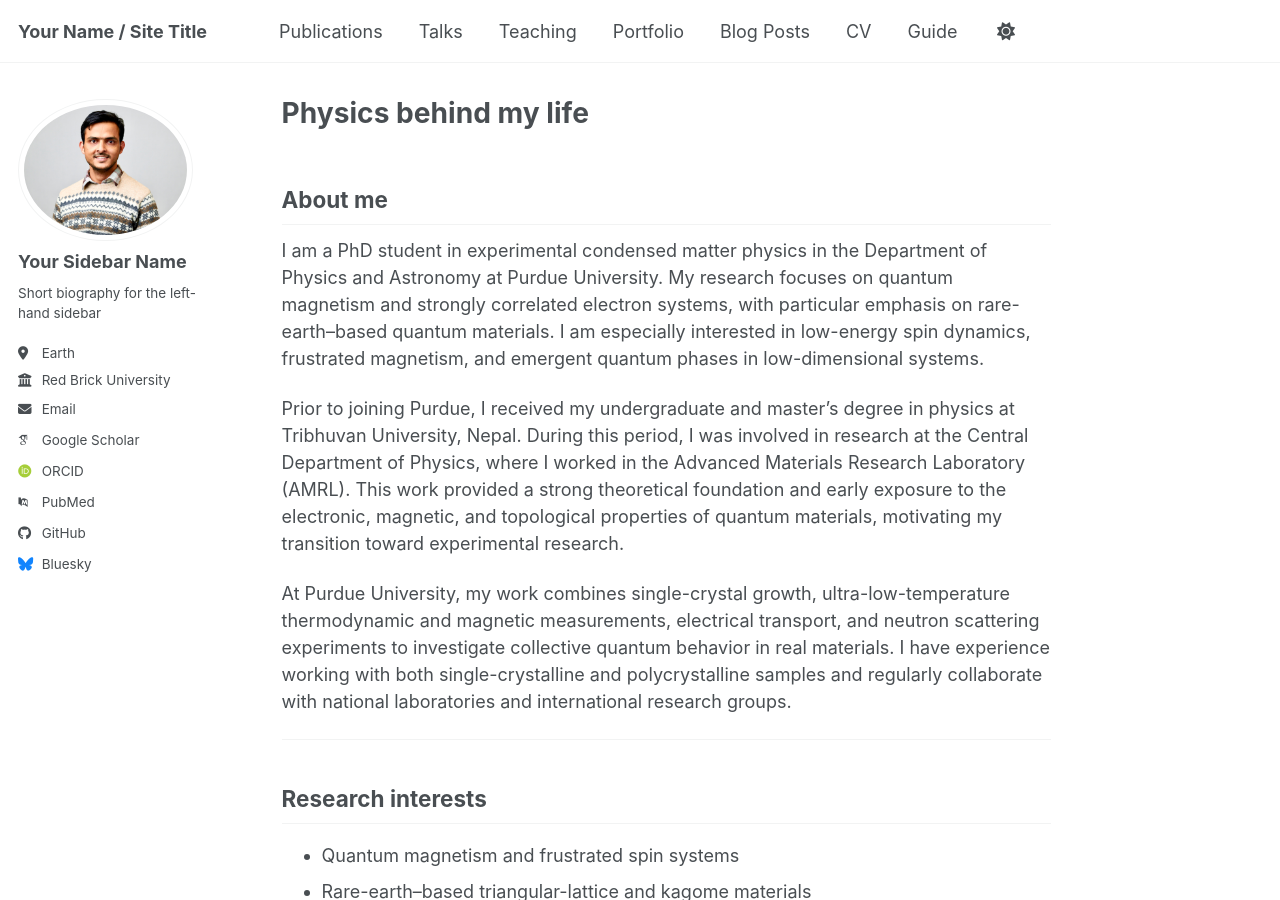
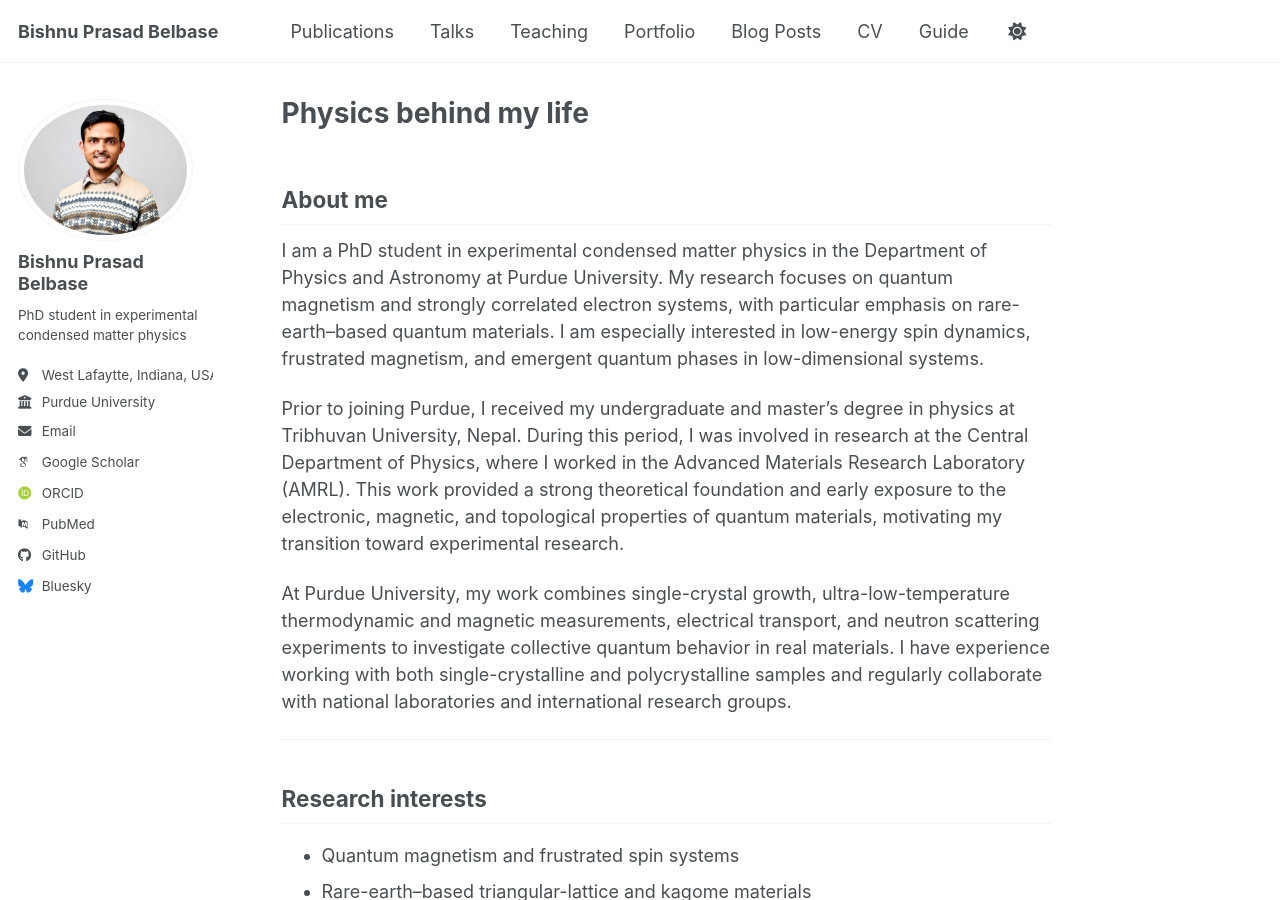
Before and after one commit to bbelbase8/bpb, a Jekyll site: the page built from _pages/about.md, in a window 1280 px wide and 900 px high. Built offline with Jekyll 4.4.1, drawn with Linux system fonts in a browser that asks for light colours; some web fonts are replaced; a script bundle is joined from its source files by our own code; library files that are not in the unit come from our copies.

Commit message:
Update _config.yml

```diff
--- a/_config.yml
+++ b/_config.yml
@@ -9,7 +9,7 @@
 # Basic Site Settings
 locale                   : "en-US"
 site_theme               : "default" # The available themes options are "default", "air", "sunrise", "mint", "dirt" and "contrast"
-title                    : "Your Name / Site Title"
+title                    : "Bishnu Prasad Belbase"
 title_separator          : "-"
 name                     : &name "Your Name"
 description              : &description "Your Name's academic portfolio"   # Update this with a general description of your site, this is the default if not overridden by a page
@@ -24,13 +24,13 @@ repository               : "bbelbase8/bpb"
 author:
   # Biographic information
   avatar           : "bishnu.jpg"
-  name             : "Your Sidebar Name"
+  name             : "Bishnu Prasad Belbase"
   pronouns         : # example: "she/her"
-  bio              : "Short biography for the left-hand sidebar"
-  location         : "Earth"
-  employer         : "Red Brick University"
+  bio              : "PhD student in experimental condensed matter physics"
+  location         : "West Lafaytte, Indiana, USA"
+  employer         : "Purdue University"
   uri              : # URL
-  email            : "none@example.org"
+  email            : "bbelbase@purdue.edu"
 
   # Academic websites
   academia         : # URL
```
